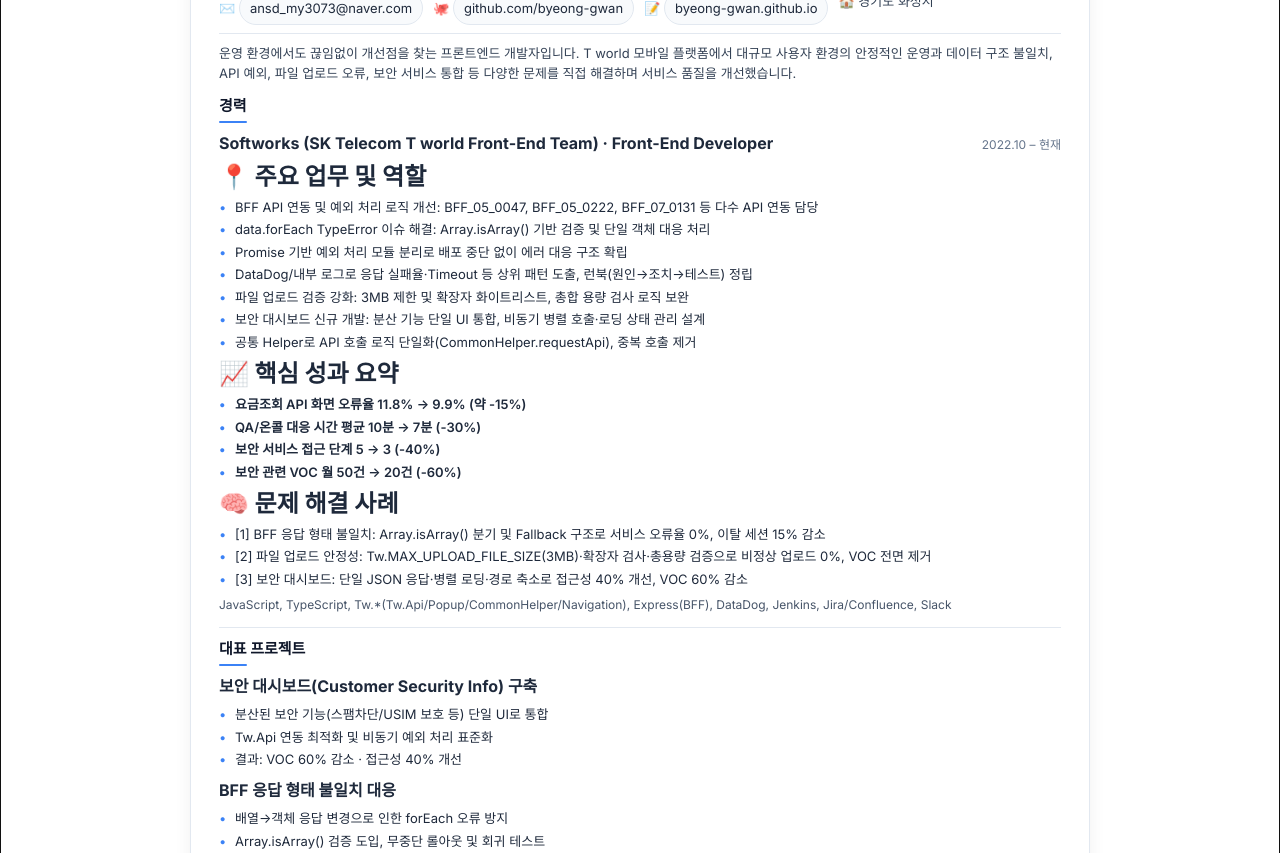
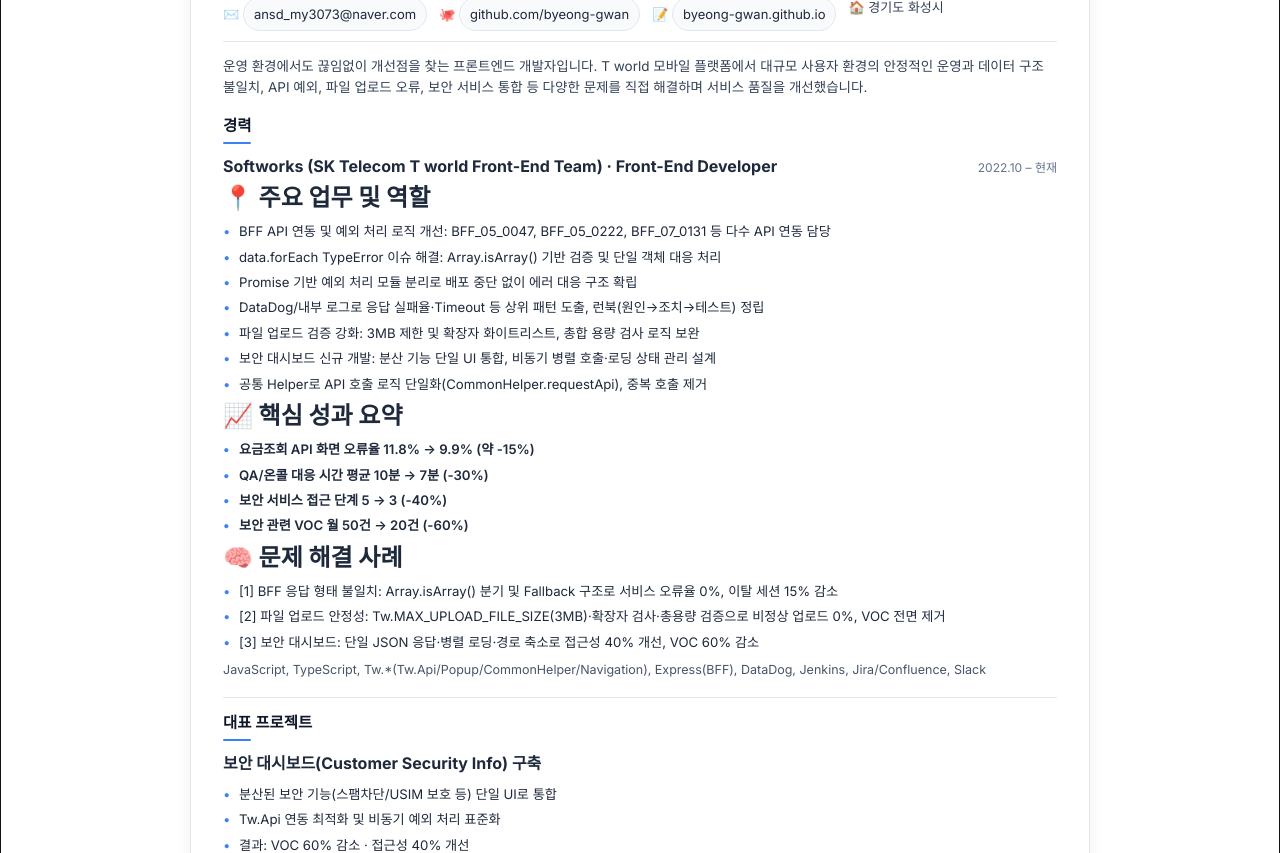
Before and after one commit to Byeong-Gwan/resume-project, a website with bundled scripts: page index.html in a window 1280 px wide. Shown: the part 242-1095 px from the top of the page. Built offline with nearby package versions, Linux system fonts and the light colour scheme.

Commit message:
css 디자인 변경

```diff
--- a/styles/resume.css
+++ b/styles/resume.css
@@ -10,39 +10,40 @@
 .resume-page{
   max-width:var(--resume-max);
   margin:16px auto;
-  padding:28px 28px;
+  padding:32px 32px;
   color:var(--text);
   background:#fff;
   border:1px solid var(--border);
   border-radius:12px;
   box-shadow:0 6px 18px rgba(15,23,42,.06);
+  line-height:1.55;
 }
-.resume-header{display:flex;flex-direction:column;gap:10px;margin-bottom:6px;border-bottom:1px solid var(--border);padding-bottom:8px}
+.resume-header{display:flex;flex-direction:column;gap:12px;margin-bottom:10px;border-bottom:1px solid var(--border);padding-bottom:10px}
 .resume-header .name{font-size:28px;margin:0;font-weight:800;letter-spacing:-.2px}
 .resume-header .role{font-weight:600;color:#475569}
-.contacts{display:flex;gap:10px;flex-wrap:wrap;font-size:13px;color:#334155}
+.contacts{display:flex;gap:12px;flex-wrap:wrap;font-size:13px;color:#334155}
 .contacts a{display:inline-flex;align-items:center;gap:6px;padding:6px 10px;border:1px solid var(--border);border-radius:999px;background:var(--bg);color:var(--text);text-decoration:none}
 .contacts a:hover{border-color:var(--accent);box-shadow:0 0 0 2px rgba(59,130,246,.12)}
-.summary{margin:10px 0 14px;color:#334155;font-size:13px;line-height:1.5}
-.section{margin:12px 0}
-.section + .section{border-top:1px solid var(--border);padding-top:12px}
-.section h2{font-size:15px;margin:0 0 8px;color:#0f172a;font-weight:700;position:relative}
+.summary{margin:14px 0 18px;color:#334155;font-size:13.5px;line-height:1.6}
+.section{margin:18px 0}
+.section + .section{border-top:1px solid var(--border);padding-top:16px}
+.section h2{font-size:15.5px;margin:0 0 10px;color:#0f172a;font-weight:700;position:relative}
 .section h2::after{content:"";display:block;height:2px;width:28px;background:var(--accent);margin-top:6px;border-radius:2px}
-.exp-item{margin-bottom:12px}
+.exp-item{margin-bottom:14px}
 .exp-header{display:flex;justify-content:space-between;gap:12px;align-items:baseline}
 .exp-title{font-weight:700}
 .exp-period{color:var(--muted);font-size:12px;white-space:nowrap}
-.bullets{margin:6px 0 0 0;padding:0;list-style:none}
-.bullets li{position:relative;padding-left:16px;margin:3px 0;font-size:13px;line-height:1.5}
+.bullets{margin:8px 0 0 0;padding:0;list-style:none}
+.bullets li{position:relative;padding-left:16px;margin:5px 0;font-size:13.2px;line-height:1.55}
 .bullets li::before{content:"•";position:absolute;left:0;top:0;color:var(--accent)}
 .bullets.impact li{font-weight:600}
-.stack{margin-top:6px;font-size:12px;color:#475569}
-.two-col{display:grid;grid-template-columns:1fr 1fr;gap:18px}
+.stack{margin-top:8px;font-size:12.5px;color:#475569}
+.two-col{display:grid;grid-template-columns:1fr 1fr;gap:22px}
 .skills-inline{font-size:13px;color:#334155}
-.proj-item{margin-bottom:8px}
+.proj-item{margin-bottom:10px}
 .proj-title{font-weight:700}
 .bullets.compact li{font-size:12px}
-.resume-footer{display:flex;justify-content:flex-end;margin-top:12px}
+.resume-footer{display:flex;justify-content:flex-end;margin-top:16px}
 .btn-print{padding:6px 12px;border:1px solid var(--border);border-radius:8px;background:var(--bg);color:#0f172a;cursor:pointer}
 .btn-print:hover{border-color:var(--accent);box-shadow:0 0 0 2px rgba(59,130,246,.12)}
 
@@ -57,7 +58,10 @@
   @page{size:A4;margin:10mm}
   body{background:white}
   nav,#footer,.btn-print{display:none!important}
-  .resume-page{max-width:100%;margin:0;padding:0;border:none;box-shadow:none}
-  .section{margin:6px 0}
+  .resume-page{max-width:100%;margin:0;padding:0 2mm;border:none;box-shadow:none;line-height:1.5;-webkit-print-color-adjust:exact;print-color-adjust:exact}
+  .section{margin:8px 0;break-inside:avoid}
+  .section h2{page-break-after:avoid;break-after:avoid}
+  .exp-item,.proj-item,.proj-mini,.resume-header{break-inside:avoid;page-break-inside:avoid}
+  .two-col{grid-template-columns:1fr 1fr;gap:14px}
   .bullets li{font-size:12px}
 }
```
